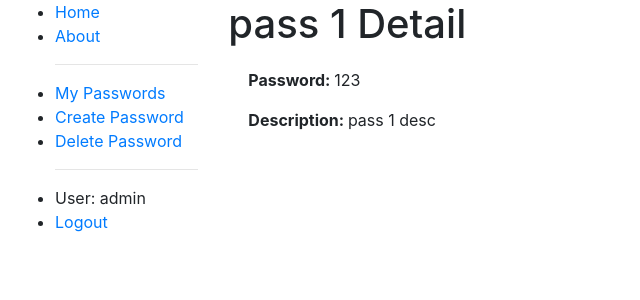
After one commit to MHBahrampour/Tiny-Password-Manager, a Django app: page /tiny/pass/4 in a window 1280 px wide. The commit adds this page. Shown: the top 300 px of the page, without its empty margins (0-640 px from the left). Run offline with Django 3.2, Linux system fonts and the light colour scheme; a user stored in the database is signed in; data comes from the database, SQL or seed files in the repository; both versions use the stored data as it was after the commit; some libraries are stand-ins or nearby versions.

Commit message:
Password Detail option

```diff
--- a/TinyPasswordManager/tiny/models.py
+++ b/TinyPasswordManager/tiny/models.py
@@ -1,4 +1,5 @@
 from django.db import models
+from django.urls import reverse
 
 class PasswordInstance(models.Model):
     # username
@@ -19,4 +20,4 @@ class PasswordInstance(models.Model):
 
     def get_absolute_url(self):
         """Returns the url to access a particular instance of the model."""
-        return reverse('pass-detail', args=[str(self.id)])
+        return reverse('pass_detail', args=[str(self.id)])
--- /dev/null
+++ b/TinyPasswordManager/tiny/templates/tiny/pass_detail.html
@@ -0,0 +1,10 @@
+{% extends "base_generic.html" %}
+
+{% block content %}
+    <h1> {{ the_password.title }} Detail</h1>
+
+    <div style="margin-left:20px; margin-top:20px">
+        <p><strong>Password: </strong>{{ the_password.password }}</p>
+        <p><strong>Description: </strong>{{ the_password.description }}</p>
+    </div>
+{% endblock %}
--- a/TinyPasswordManager/tiny/urls.py
+++ b/TinyPasswordManager/tiny/urls.py
@@ -10,4 +10,7 @@ urlpatterns = [
 
     # show all user passwords
     path('pass/show/', views.PasswordShow, name='pass_show'),
+
+    # show password detail
+    path('pass/<int:pk>', views.PasswordDetail, name='pass_detail'),
 ]
--- a/TinyPasswordManager/tiny/views.py
+++ b/TinyPasswordManager/tiny/views.py
@@ -1,4 +1,4 @@
-from django.shortcuts import render, redirect
+from django.shortcuts import render, redirect, get_object_or_404
 from django.http import HttpResponse, HttpResponseRedirect
 from django.urls import reverse
 from django.contrib.auth import login, authenticate
@@ -41,6 +41,7 @@ def PasswordCreate(request):
 
     return render(request, 'tiny/pass_create.html', context)
 
+@login_required
 def PasswordShow(request):
     username = request.user.get_username()
     user_passwords = PasswordInstance.objects.filter(user__exact=username)
@@ -49,6 +50,19 @@ def PasswordShow(request):
         'user_passwords' : user_passwords,
     }
     return render(request, 'tiny/pass_show.html', context=context)
+
+@login_required
+def PasswordDetail(request, pk):
+    the_password = get_object_or_404(PasswordInstance, pk=pk)
+
+    context={
+        'the_password' : the_password,
+    }
+    return render(request, 'tiny/pass_detail.html', context=context)
+
+@login_required
+def PasswordDelete(request):
+    pass
 
 def signup(request):
     if request.method == 'POST':
```
Also changed, not shown: TinyPasswordManager/tiny/templates/tiny/pass_show.html (+1 -6 lines), TinyPasswordManager/db.sqlite3.
